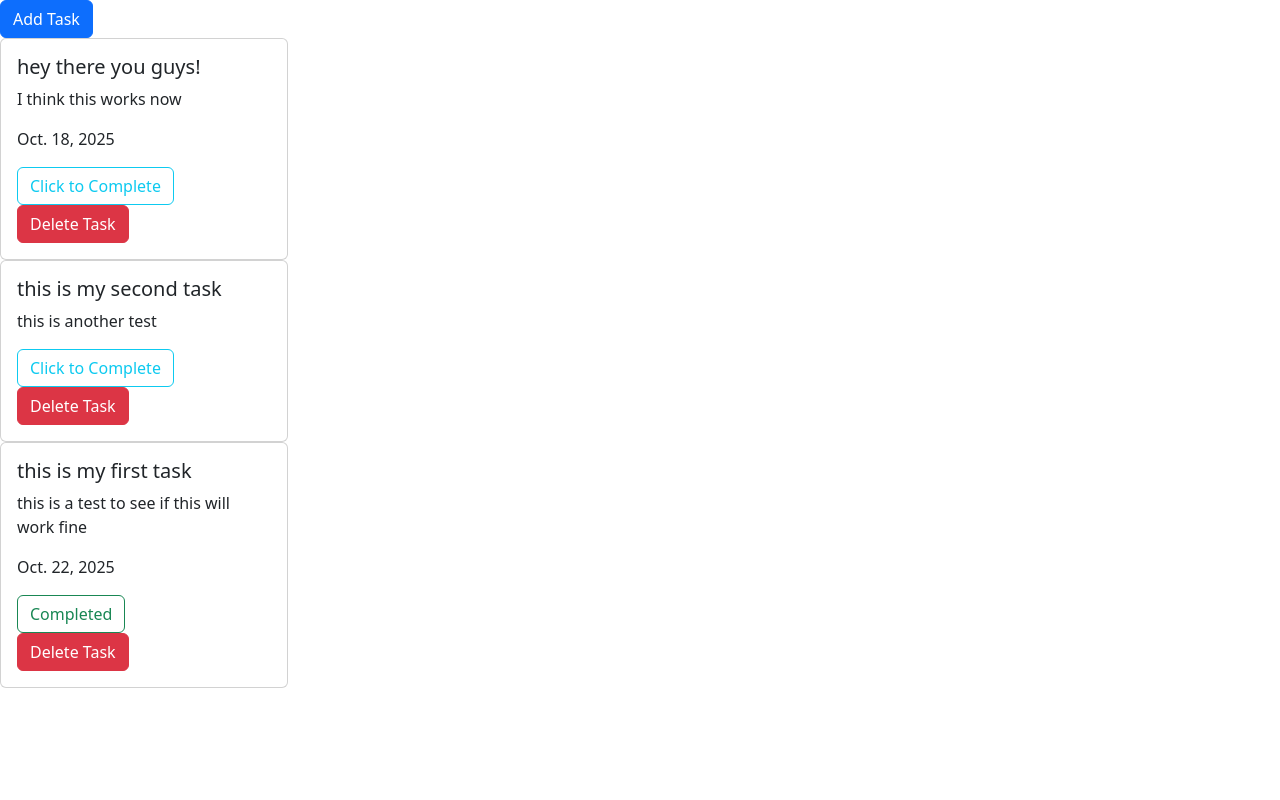
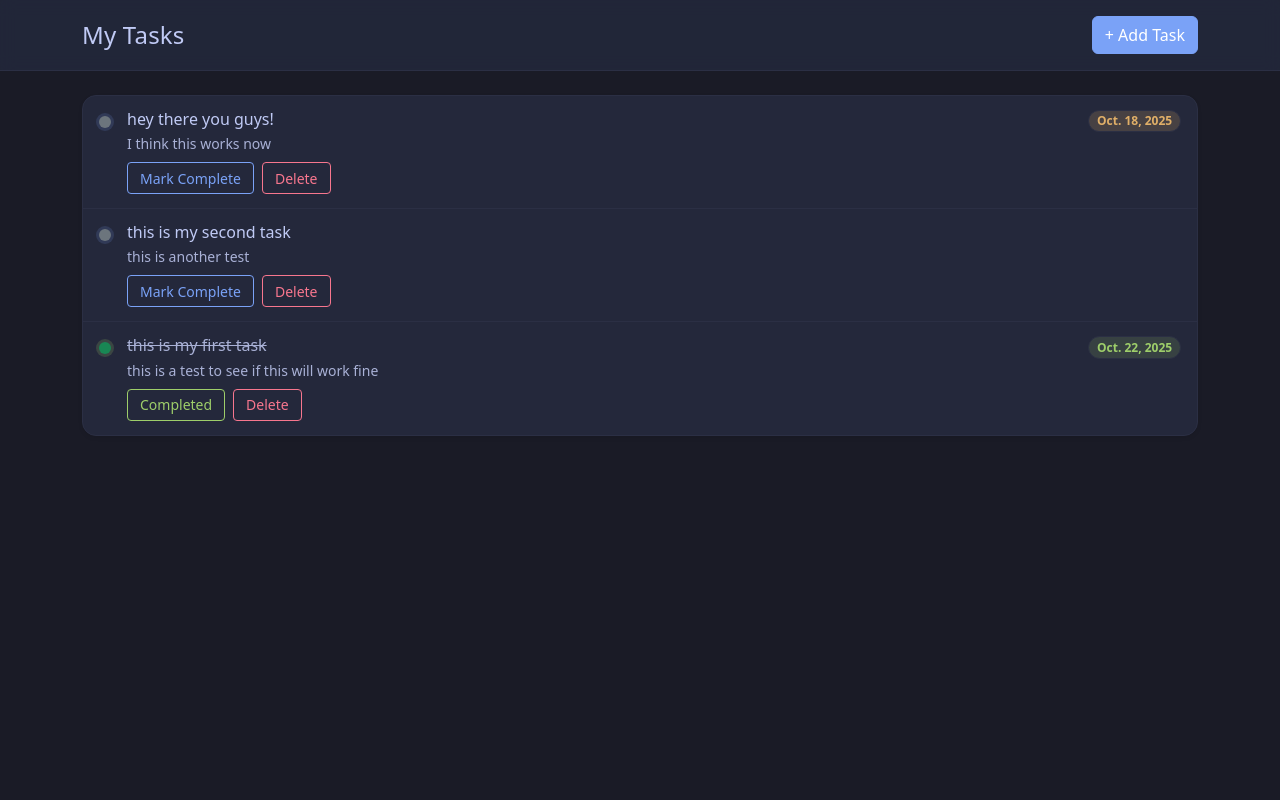
Before and after one commit to lfizzikz/django_web_apps, a Django app: page /todo/ in a window 1280 px wide. Run offline with Django 5.2, Linux system fonts and the light colour scheme; data comes from the database, SQL or seed files in the repository.

Commit message:
added styling to todo app

```diff
--- /dev/null
+++ b/todo/static/todo/css/index.css
@@ -0,0 +1,82 @@
+  :root {
+    --bg: #1a1b26;
+    --surface: #24283b;
+    --surface-2: #1f2335;
+    --border: #2b2f44;
+    --text: #c0caf5;
+    --muted: #a9b1d6;
+    --subtle: #565f89;
+    --blue: #7aa2f7;
+    --green: #9ece6a;
+    --cyan: #7dcfff;
+    --magenta: #bb9af7;
+    --orange: #ff9e64;
+    --red: #f7768e;
+    --yellow: #e0af68;
+  }
+
+  body {
+    background: var(--bg);
+    color: var(--text);
+    min-height: 100vh;
+  }
+  .app-header {
+    position: sticky;
+    top: 0;
+    z-index: 1020;
+    background: rgba(36,40,59,.85);
+    backdrop-filter: saturate(160%) blur(8px);
+    border-bottom: 1px solid var(--border);
+  }
+  .tasks-card {
+    background: var(--surface);
+    border: 1px solid var(--border);
+    border-radius: 14px;
+  }
+  .list-group-flush > .list-group-item {
+    padding: 14px 16px;
+    background: transparent;
+    color: var(--text);
+    border-color: var(--border);
+  }
+  .list-group-item.task-item:hover {
+    background-color: var(--surface-2);
+  }
+  .status-dot {
+    width: 12px;
+    height: 12px;
+    border-radius: 50%;
+    margin-top: 6px;
+    box-shadow: 0 0 0 3px rgba(122,162,247,.15);
+  }
+  .is-done .task-title { text-decoration: line-through; color: var(--subtle); }
+  .is-done .status-dot { box-shadow: 0 0 0 3px rgba(158,206,106,.18); }
+  .empty-state {
+    border: 2px dashed var(--border);
+    border-radius: 14px;
+    padding: 32px;
+    text-align: center;
+    color: var(--muted);
+    background: var(--surface);
+  }
+  .task-actions .btn { height: 32px; padding: 0 12px; }
+  .badge-soft-warning { background-color: rgba(224,175,104,.18); color: var(--yellow); }
+  .badge-soft-success { background-color: rgba(158,206,106,.15); color: var(--green); }
+  .modal-content { border-radius: 14px; background: var(--surface); border: 1px solid var(--border); color: var(--text); }
+  .form-label { font-weight: 600; color: var(--muted); }
+  .app-title { letter-spacing: .2px; color: var(--text); }
+  .btn-icon { display: inline-flex; align-items: center; gap: .5rem; }
+
+  .btn-primary { background-color: var(--blue); border-color: var(--blue); }
+  .btn-primary:hover { filter: brightness(1.05); }
+  .btn-outline-primary { color: var(--blue); border-color: var(--blue); }
+  .btn-outline-primary:hover { background: rgba(122,162,247,.1); }
+  .btn-outline-success { color: var(--green); border-color: var(--green); }
+  .btn-outline-success:hover { background: rgba(158,206,106,.1); }
+  .btn-outline-danger { color: var(--red); border-color: var(--red); }
+  .btn-outline-danger:hover { background: rgba(247,118,142,.1); }
+  .text-muted { color: var(--muted) !important; }
+  .badge { border: 1px solid var(--border); }
+  .form-control { background: var(--surface-2); border-color: var(--border); color: var(--text); }
+  .form-control::placeholder { color: var(--subtle); }
+  .form-control:focus { background: var(--surface-2); color: var(--text); border-color: var(--blue); box-shadow: 0 0 0 .25rem rgba(122,162,247,.15); }
--- a/todo/templates/todo/index.html
+++ b/todo/templates/todo/index.html
@@ -1,54 +1,79 @@
 {% extends "todo/layout.html" %}
+{% load static %}
+
+{% block style %}
+<link rel="stylesheet" href="{% static 'todo/css/index.css' %}">
+{% endblock %}
 
 {% block script %}
 <script>
   document.addEventListener("DOMContentLoaded", function () {
     const modalEl = document.getElementById("addTaskModal");
-
     modalEl.addEventListener("shown.bs.modal", function() {
       const input = document.getElementById("task-title");
-      if (input) {
-        input.focus();
-      }
+      if (input) input.focus();
     });
   });
 </script>
 {% endblock %}
 
 {% block body %}
- <button class="btn btn-primary" data-bs-toggle="modal" data-bs-target="#addTaskModal">Add Task</button>
+  <header class="app-header">
+    <div class="container py-3 d-flex align-items-center justify-content-between">
+      <h1 class="h4 mb-0 app-title">My Tasks</h1>
+      <button class="btn btn-primary btn-icon" data-bs-toggle="modal" data-bs-target="#addTaskModal">
+        <span>+ Add Task</span>
+      </button>
+    </div>
+  </header>
+
+  <main class="container py-4">
     {% if tasks %}
+      <div class="tasks-card shadow-sm">
+        <ul class="list-group list-group-flush">
           {% for task in tasks %}
-      <div class="card" style="width: 18rem;">
-        <div class="card-body">
-
-          <h5 class="card-title">{{ task.title }}</h5>
+            <li class="list-group-item d-flex gap-3 align-items-start task-item {% if task.is_done %}is-done{% endif %}">
+              <div class="status-dot flex-shrink-0 {% if task.is_done %}bg-success{% else %}bg-secondary{% endif %}"></div>
+              <div class="flex-grow-1">
+                <div class="d-flex justify-content-between align-items-start">
+                  <h6 class="mb-1 task-title {% if task.is_done %}text-muted{% endif %}">{{ task.title }}</h6>
+                  {% if task.due_date %}
+                    <span class="badge rounded-pill {% if task.is_done %}badge-soft-success{% else %}badge-soft-warning{% endif %}">{{ task.due_date }}</span>
+                  {% endif %}
+                </div>
                 {% if task.details %}
-              <p class="card-text">{{ task.details }}</p>
+                  <div class="text-muted small">{{ task.details }}</div>
                 {% endif %}
-            {% if task.due_date %}
-              <p class="card-text">{{ task.due_date }}</p>
-            {% endif %}
+                <div class="task-actions d-flex gap-2 mt-2">
                   {% if task.is_done %}
                     <form method="post" action="{% url 'todo:toggle' task.id %}">
                       {% csrf_token %}
-                <button type="submit" class="btn btn-outline-success" id="complete">Completed</button>
+                      <button type="submit" class="btn btn-outline-success btn-sm" id="complete">Completed</button>
                     </form>
                   {% else %}
                     <form method="post" action="{% url 'todo:toggle' task.id %}">
                       {% csrf_token %}
-                <button type="submit" class="btn btn-outline-info" id="not_complete">Click to Complete</button>
+                      <button type="submit" class="btn btn-outline-primary btn-sm" id="not_complete">Mark Complete</button>
                     </form>
                   {% endif %}
-            <form action="{% url 'todo:delete' task.id %}" method="post">
+                  <form method="post" action="{% url 'todo:delete' task.id %}">
                     {% csrf_token %}
-              <button type="submit" class="btn btn-danger" id="delete_task">Delete Task</button>
+                    <button type="submit" class="btn btn-outline-danger btn-sm" id="delete_task">Delete</button>
                   </form>
                 </div>
               </div>
+            </li>
           {% endfor %}
+        </ul>
+      </div>
+    {% else %}
+      <div class="empty-state">
+        <h6 class="mb-1">No tasks yet</h6>
+        <p class="mb-3 small">Add your first task to get started.</p>
+        <button class="btn btn-primary btn-sm" data-bs-toggle="modal" data-bs-target="#addTaskModal">Add Task</button>
+      </div>
     {% endif %}
-
+  </main>
 
   <div class="modal fade" id="addTaskModal" tabindex="-1">
     <div class="modal-dialog modal-dialog-centered">
@@ -62,19 +87,18 @@
           {% csrf_token %}
           <div class="modal-body">
             <div class="form-group mb-3">
-              <label for="task-title" class="form-label">Task Name:</label>
-              <input autofocus type="text" class="form-control" id="task-title" name="title" required>
+              <label for="task-title" class="form-label">Task Name</label>
+              <input autofocus type="text" class="form-control" id="task-title" name="title" placeholder="e.g., Prepare meeting notes" required>
             </div>
+            <div class="form-group mb-3">
+              <label for="task_description" class="form-label">Description</label>
+              <textarea rows="3" class="form-control" id="task_description" name="description" placeholder="Optional details..."></textarea>
             </div>
-
-          <div class="form-group mb-3 mx-3">
-            <label for="task_description" class="form-label">Description:</label>
-            <textarea rows="3" class="form-control" id="task_description" name="description"></textarea>
-          </div>
-
-          <div class="mb-3 mx-3">
+            <div class="mb-1">
               <label for="due-date" class="form-label">Due Date</label>
               <input type="date" name="due-date" id="due-date" class="form-control">
+              <small id="date-error" class="text-danger d-none">Date cannot be before today.</small>
+            </div>
           </div>
 
           <div class="modal-footer">
@@ -82,8 +106,29 @@
             <button type="submit" class="btn btn-primary" action="">Add Task</button>
           </div>
         </form>
-
       </div>
     </div>
   </div>
+  <script>
+    document.addEventListener("DOMContentLoaded", function() {
+      const dateInput = document.getElementById("due-date")
+      const errorText = document.getElementById("date-error");
+
+      dateInput.addEventListener("change", function() {
+        const selected = new Date(this.value);
+        const today = new Date();
+
+        today.setHours(0, 0, 0, 0);
+        selected.setHours(0, 0, 0, 0);
+
+        if (selected < today) {
+          errorText.classList.remove("d-none");
+          this.classList.add("is-invalid");
+        } else {
+          errorText.classList.add("d-none");
+          this.classList.remove("is-invalid");
+        }
+      });
+    });
+  </script>
 {% endblock %}
```
Lines whose indentation alone changed are shown as unchanged.
